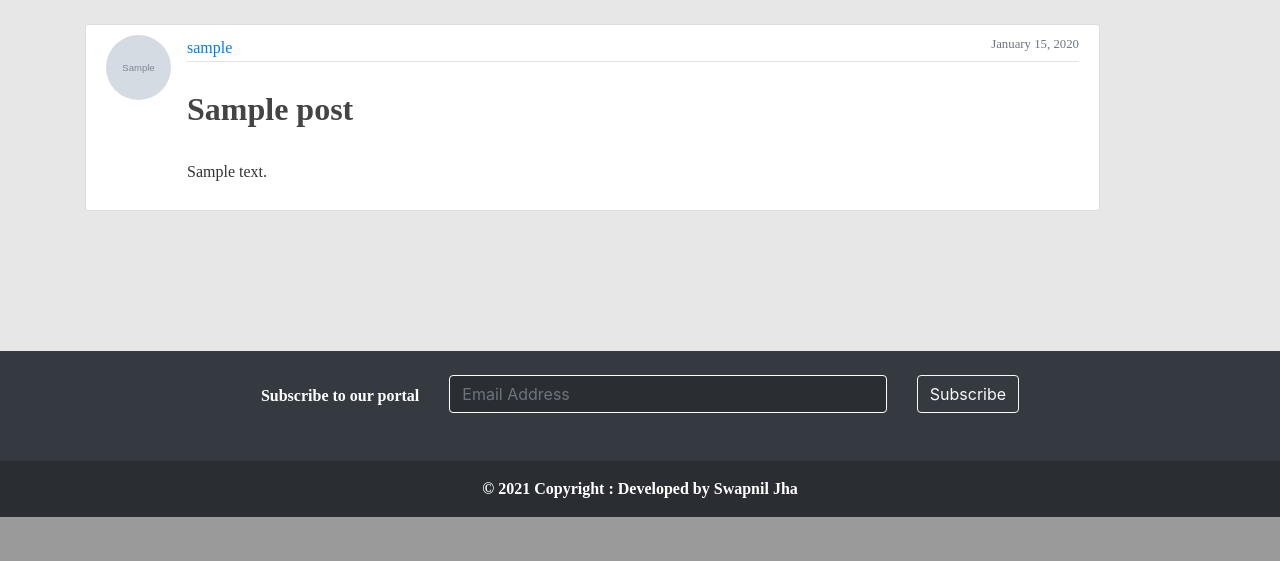
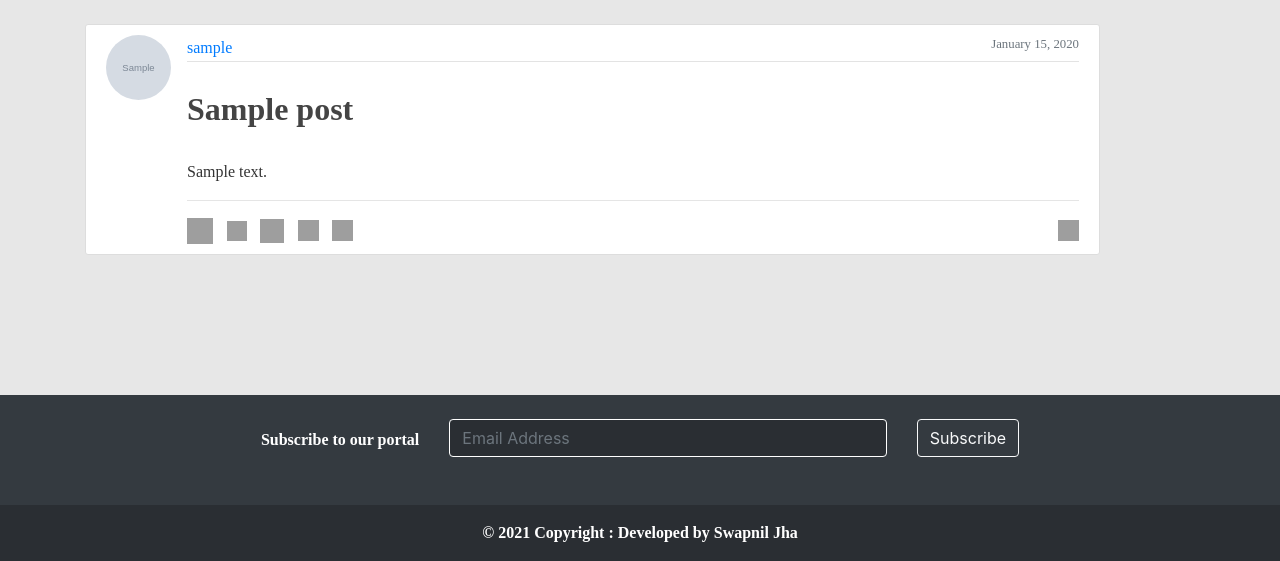
Before and after one commit to Swapnil0506/First-Draft, a Django app: page / in a window 1280 px wide. Shown: the part 929-1490 px from the top of the page. Before the commit the page ends 1446 px from the top, so only its background shows below. Run offline with Django 3.2, Linux system fonts and the light colour scheme; tables that the repository leaves empty hold one stand-in row (values such as "Sample post"); grey boxes marked "Sample" are stand-in pictures; some libraries are stand-ins or nearby versions; grey boxes are pictures that could not be loaded.

Commit message:
Updates done

```diff
--- a/blog/templates/blog/base.html
+++ b/blog/templates/blog/base.html
@@ -17,9 +17,9 @@
     <link rel="stylesheet" href="{% static 'blog/main.css' %}">
 
         {% if title %}
-        <title>Django blog- {{title}}</title>
+        <title>First Draft- {{title}}</title>
         {% else %}
-        <title>Django blog</title>
+        <title>First Draft</title>
         {% endif %}
     </head>
     <header class="site-header">
--- a/blog/templates/blog/base1.html
+++ b/blog/templates/blog/base1.html
@@ -17,9 +17,9 @@
     <link rel="stylesheet" href="{% static 'blog/main.css' %}">
 
         {% if title %}
-        <title>Django blog- {{title}}</title>
+        <title>First Draft- {{title}}</title>
         {% else %}
-        <title>Django blog</title>
+        <title>First Draft</title>
         {% endif %}
     </head>
     <header class="site-header">
--- a/blog/templates/blog/home.html
+++ b/blog/templates/blog/home.html
@@ -14,6 +14,13 @@
             </div><br>
             <h2><a class="article-title" style="font-family: 'Noto Serif JP', serif; font-weight: 700;" href="{% url 'post-detail' post.id %}">{{ post.title }}</a></h2><br>
             <p class="article-content" style="font-family: 'Noto Serif JP', serif; font-weight: 400;">{{ post.content }}</p>
+            <hr>
+            <a target="_blank" href="https://api.whatsapp.com/send?text={{ post.title }}%20{{ post.content }}" title="Share to whatsapp"><img src="https://icons.iconarchive.com/icons/tinylab/android-lollipop-apps/128/Whatsapp-icon.png" height="26px" alt="whatsapp" width="26px"></a>&nbsp;&nbsp;
+            <a href="https://www.facebook.com/sharer.php?u=https://myfirstdraft.herokuapp.com/{% url 'post-detail' post.id %}" target="_blank" title="Share to Facebook"><img src="https://icons.iconarchive.com/icons/yootheme/social-bookmark/128/social-facebook-button-blue-icon.png" alt="facebook" height="20px" width="20px"></a>&nbsp;&nbsp;
+            <a href="https://twitter.com/share?url=https://myfirstdraft.herokuapp.com/{% url 'post-detail' post.id %}&text={{ post.title }}&via=[via]&hashtags=[hashtags]" target="_blank" title="Share to twitter"><img src="https://icons.iconarchive.com/icons/xenatt/minimalism/128/App-Twitter-icon.png" alt="twitter" height="24px" width="24px"></a>&nbsp;&nbsp;
+            <a href="https://pinterest.com/pin/create/bookmarklet/?media={{ post.author.profile.image.url }}&url=https://myfirstdraft.herokuapp.com/{% url 'post-detail' post.id %}&is_video=[is_video]&description={{ post.title }}" target="_blank" title="Share to Pinterest"><img src="https://icons.iconarchive.com/icons/uiconstock/socialmedia/128/Pinterest-icon.png" height="21px" width="21px" alt="pinterest"></a>&nbsp;&nbsp;
+            <a href="https://www.linkedin.com/shareArticle?url=https://myfirstdraft.herokuapp.com/{% url 'post-detail' post.id %}&title={{ post.title }}" target="_blank" title="Share to Linkedin"><img src="https://icons.iconarchive.com/icons/uiconstock/socialmedia/128/Linkedin-icon.png" height="21px" width="21px" alt="linkedin"></a>
+            <a href="mailto:{{ post.author.email }}" style="float: right;" title="Mail to Author"><img src="https://icons.iconarchive.com/icons/zerode/plump/128/Mail-icon.png" height="21px" width="21px" alt="Mail"></a>
           </div>
         </article>
     {% endfor %}
--- a/blog/templates/blog/post_confirm_delete.html
+++ b/blog/templates/blog/post_confirm_delete.html
@@ -15,6 +15,6 @@
             </div>
         </form>
     </div>
-    <br><br><br>
+    <br><br><br><br><br>
 </div>
 {% endblock content %}
```
Also changed, not shown: blog/templates/blog/post_detail.html (+8 -1 lines), blog/templates/blog/user_posts.html (+9 -1 lines).
